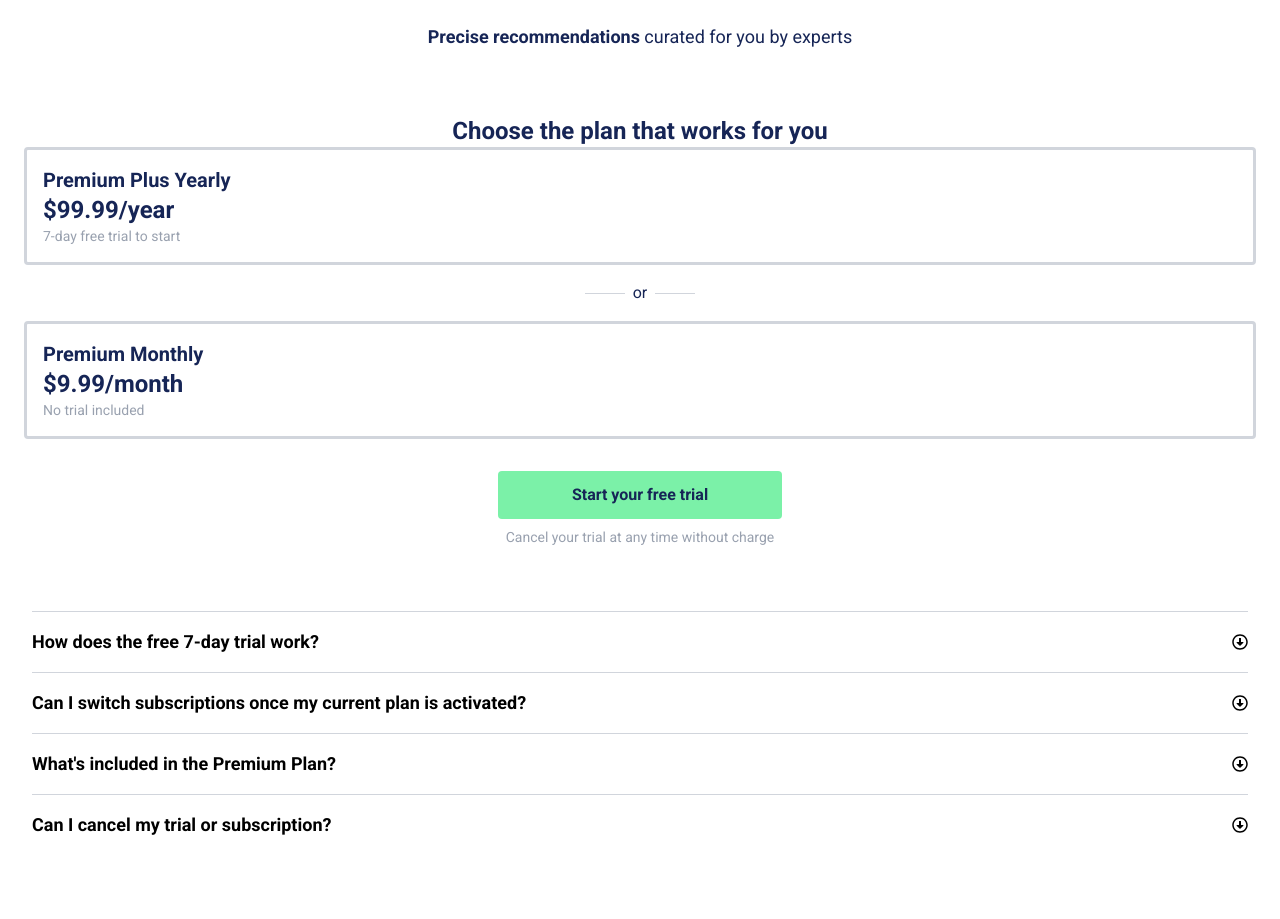
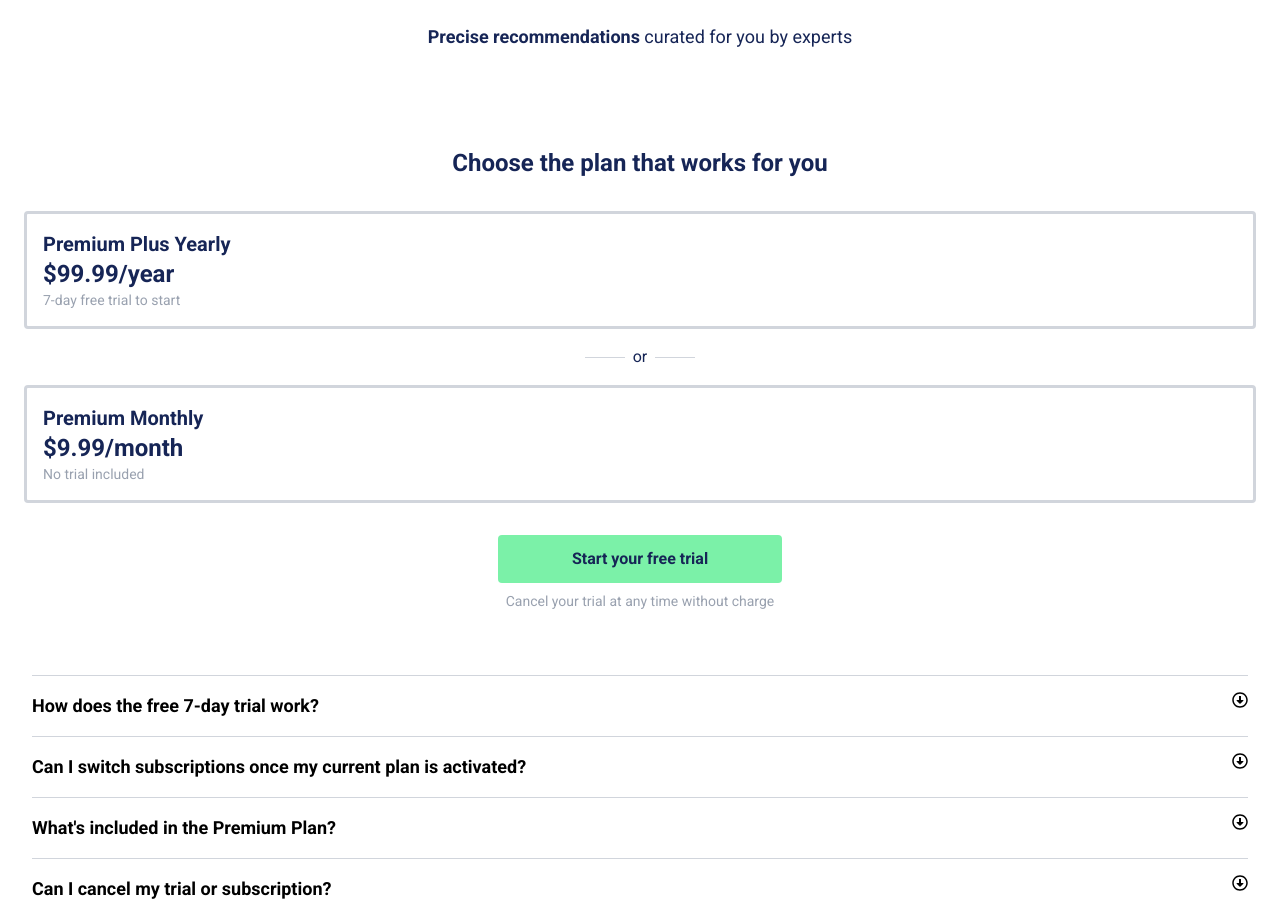
Before and after one commit to naomi-oleary/Advanced-Virtual-Internship-Summarist, a Next.js app: page /subscription-plan in a window 1280 px wide. Shown: the part 946-1865 px from the top of the page. Before the commit the page ends 1801 px from the top, so only its background shows below. Built offline with nearby package versions, Linux system fonts and the light colour scheme.

Commit message:
FAQ dropdown arrows fixed and switched to mapping over indexes of an array to open one at a time

```diff
--- a/app/components/client-side/FAQDropdown.tsx
+++ b/app/components/client-side/FAQDropdown.tsx
@@ -1,95 +1,39 @@
 'use client'
 
-import { useState, useEffect, useRef } from 'react';
+import { useState } from 'react';
 import { FaRegArrowAltCircleDown, FaRegArrowAltCircleUp } from "react-icons/fa";
 
 
 export default function FAQDropdown() {
 
-    const [isOpen, setIsOpen] = useState(false);
-    const dropdownRef = useRef<HTMLDivElement>(null);
+    const [openDropdown, setOpenDropdown] = useState(null);
+    const toggleDropdown = (index) => {
+        setOpenDropdown(openDropdown === index ? null : index);
+    }
 
-    const toggleDropdown = () => setIsOpen((prev) => !prev);
-
-    useEffect(() => {
-        function handleClickOutside(event: MouseEvent) {
-            if (dropdownRef.current && !dropdownRef.current.contains(event.target as Node)) {
-                setIsOpen(false);
-            }
-        }
-
-        document.addEventListener("mousedown", handleClickOutside);
-        return () => document.removeEventListener("mousedown", handleClickOutside);
-    }, []);
+    const faqs = [
+        { question: "How does the free 7-day trial work?", answer: "Begin your Summarist annual membership with a 7-day free trial. After or during this trial, you are under no obligation to continue the subscription and you will only be billed when the trial period expires. With Premium access, you can learn at your own pace and as frequently as you desire. You may terminate your subscription prior to the end of your 7-day free trial at no cost." },
+        { question: "Can I switch subscriptions once my current plan is activated?", answer: "Once a yearly plan is begun and the trial period is over, it is not possible to switch to a monthly plan until your current subscription has ended. However, is using the monthly plan, at the end of each period you may begin an annual subscription." },
+        { question: "What's included in the Premium Plan?", answer: "Premium membership includes the ultimate Summarist experience. You gain unrestricted access to the entire Summarist library or best-selling books and audio recordings. You can download titles for offline reading and listening, and you can send your favorite reads to your Kindle."},
+        { question: "Can I cancel my trial or subscription?", answer: "If using the 7-day free trial, you can cancel your subscription at any time during the trial period for no charge. Without a subscription, you may access one curated book per day using the Summarist library."}
+    ];
 
     return (
-        <div>
-            <div className="flex flex-col items-center">
-                <div className="flex-col w-full px-8" ref={dropdownRef}>
+        <div className="flex flex-col items-center">
+            {faqs.map((faq, index) => (
+                <div key={index} className="flex-col w-full px-8">
                     <hr className="border-t border-gray-300 w-full" />
-                    <div className="flex justify-between w-full py-4">
-                        <p className="text-lg font-semibold">How does the free 7-day trial work?</p>
-                        <button onClick={toggleDropdown}>
-                            {isOpen ? (
-                                <FaRegArrowAltCircleUp />
-                            ) : (
-                                <FaRegArrowAltCircleDown />
-                            )}
-                        </button>
-                    </div>
-                    {isOpen && (
-                        <p className="text-sm mb-4">Begin your Summarist annual membership with a 7-day free trial. After or during this trial, you are under no obligation to continue the subscription and you will only be billed when the trial period expires. With Premium access, you can learn at your own pace and as frequently as you desire. You may terminate your subscription prior to the end of your 7-day free trial at no cost.</p>
+                    <button onClick={() => toggleDropdown(index)} className="flex justify-between w-full py-4">
+                        <p className="text-lg font-semibold">{faq.question}</p>
+                        <FaRegArrowAltCircleDown className={`transform transition-transform duration-300 ${openDropdown === index ? 'rotate-180' : ''}`} />
+                    </button>
+                    {openDropdown === index && (
+                        <div>
+                            <p className="mb-4">{faq.answer}</p>
+                        </div>
                     )}
                 </div>
-                <div className="flex-col w-full px-8" ref={dropdownRef}>
-                    <hr className="border-t border-gray-300 w-full" />
-                    <div className="flex justify-between w-full py-4">
-                        <p className="text-lg font-semibold">Can I switch subscriptions once my current plan is activated?</p>
-                        <button onClick={toggleDropdown}>
-                            {isOpen ? (
-                                <FaRegArrowAltCircleUp />
-                            ) : (
-                                <FaRegArrowAltCircleDown />
-                            )}
-                        </button>
-                    </div>
-                    {isOpen && (
-                        <p className="text-sm mb-4">Once a yearly plan is begun and the trial period is over, it is not possible to switch to a monthly plan until your current subscription has ended. However, is using the monthly plan, at the end of each period you may begin an annual subscription.</p>
-                    )}
-                </div>
-                <div className="flex-col w-full px-8" ref={dropdownRef}>
-                    <hr className="border-t border-gray-300 w-full" />
-                    <div className="flex justify-between w-full py-4">
-                        <p className="text-lg font-semibold">What's included in the Premium Plan?</p>
-                        <button onClick={toggleDropdown}>
-                            {isOpen ? (
-                                <FaRegArrowAltCircleUp />
-                            ) : (
-                                <FaRegArrowAltCircleDown />
-                            )}
-                        </button>
-                    </div>
-                    {isOpen && (
-                        <p className="text-sm mb-4">Premium membership includes the ultimate Summarist experience. You gain unrestricted access to the entire Summarist library or best-selling books and audio recordings. You can download titles for offline reading and listening, and you can send your favorite reads to your Kindle.</p>
-                    )}
-                </div>
-                <div className="flex-col w-full px-8" ref={dropdownRef}>
-                    <hr className="border-t border-gray-300 w-full" />
-                    <div className="flex justify-between w-full py-4">
-                        <p className="text-lg font-semibold">Can I cancel my trial or subscription?</p>
-                        <button onClick={toggleDropdown}>
-                            {isOpen ? (
-                                <FaRegArrowAltCircleUp />
-                            ) : (
-                                <FaRegArrowAltCircleDown />
-                            )}
-                        </button>
-                    </div>
-                    {isOpen && (
-                        <p className="text-sm mb-4">If using the 7-day free trial, you can cancel your subscription at any time during the trial period for no charge. Without a subscription, you may access one curated book per day using the Summarist library.</p>
-                    )}
-                </div>
-            </div>
+            ))}
         </div>
     )
 }
--- a/app/subscription-plan/page.tsx
+++ b/app/subscription-plan/page.tsx
@@ -1,7 +1,10 @@
+'use client'
+
 import Image from 'next/image';
 import Pricing from '../Images/pricing-top.png';
 import { FaRegFileLines, FaHandshakeSimple } from "react-icons/fa6";
 import { PiPlantDuotone } from "react-icons/pi";
+import { useState } from 'react';
 import FAQDropdown from '../components/client-side/FAQDropdown';
 
 export default function SubscriptionPage() {
@@ -32,7 +35,7 @@ export default function SubscriptionPage() {
                 </p>
             </div>
             <div className="text-blue-950 flex flex-col items-center p-6">
-                <h1 className="text-2xl font-bold">Choose the plan that works for you</h1>
+                <h1 className="text-2xl font-bold py-8">Choose the plan that works for you</h1>
                 <div className="flex flex-col items-start border-3 border-gray-300 rounded-sm p-4 w-full">
                     <h3 className="text-xl font-bold">Premium Plus Yearly</h3>
                     <p className="text-2xl font-bold">$99.99/year</p>
```
